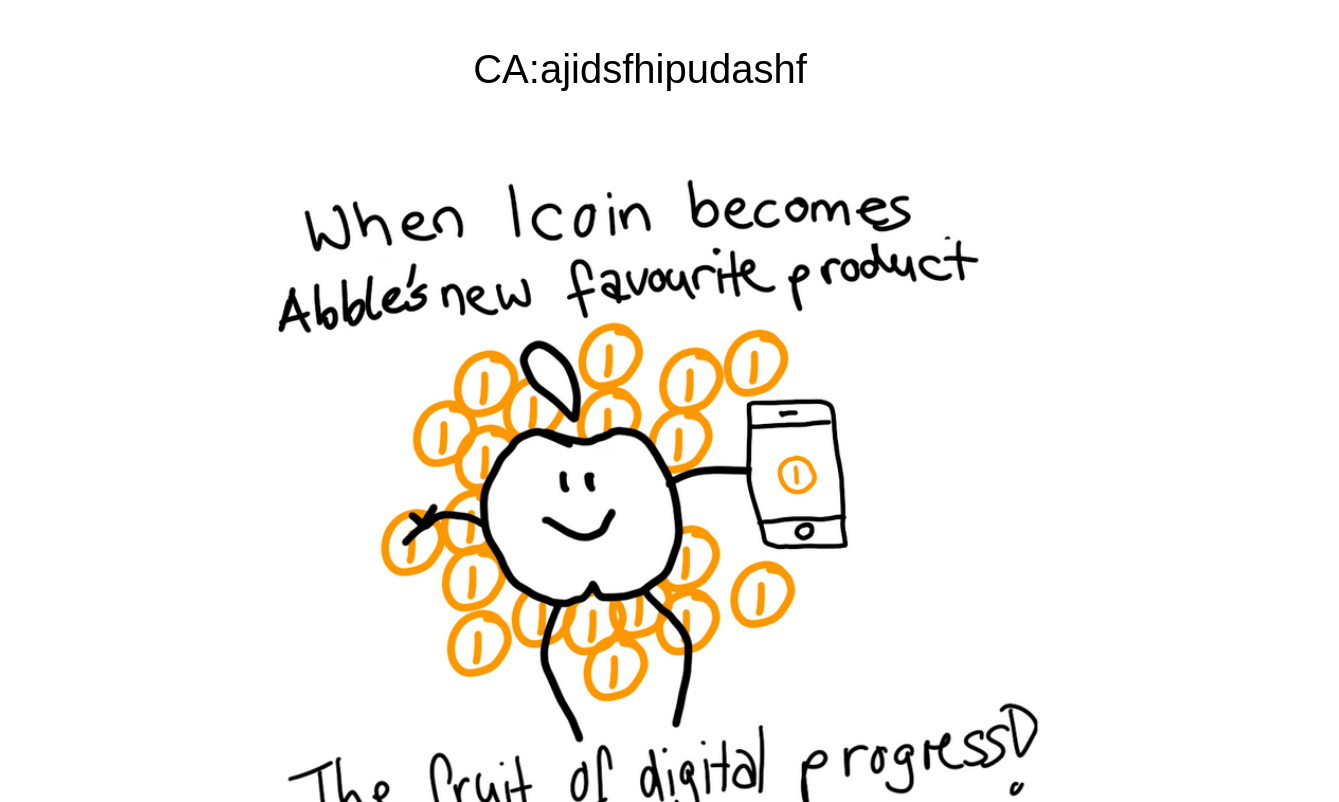
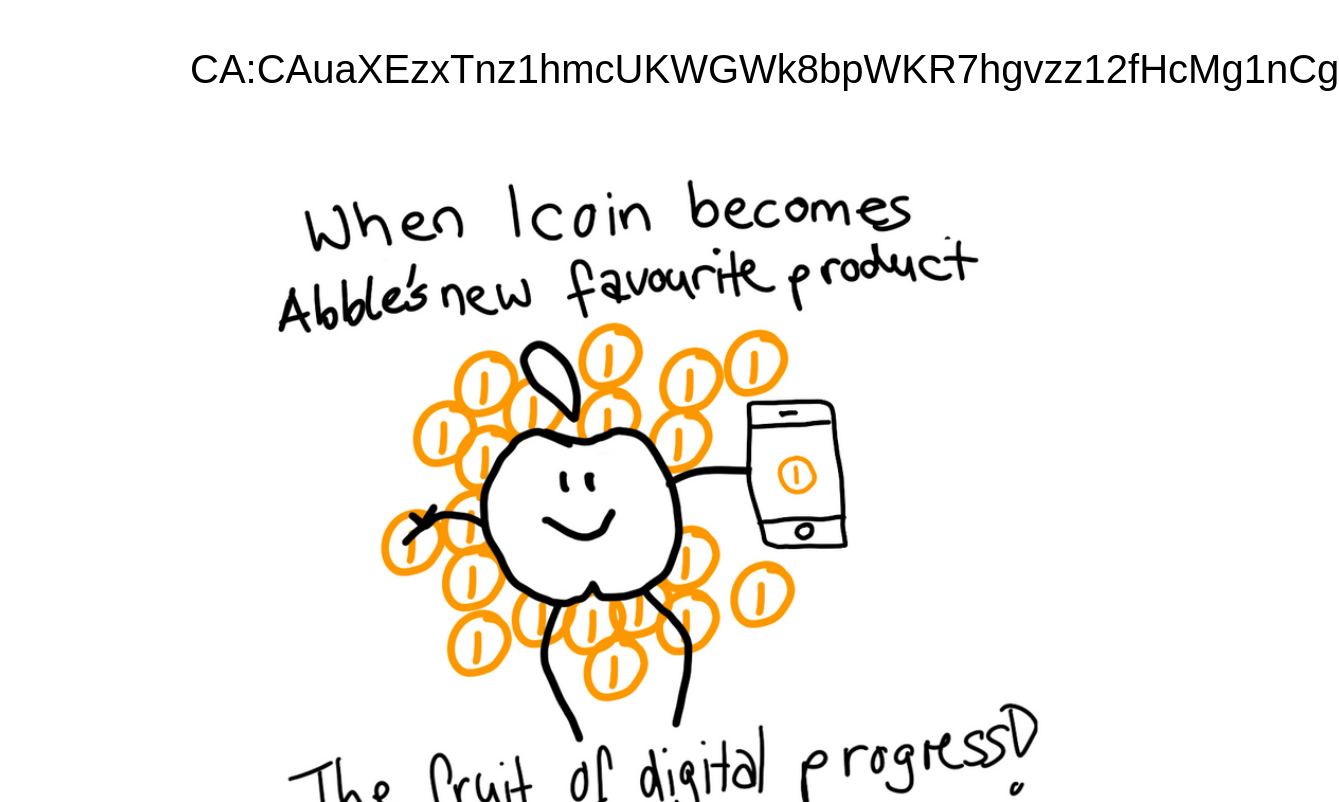
Before and after one commit to mmototu/Icoinsol, a plain HTML site: page index.html in a window 1280 px wide. Shown: the part 1024-1826 px from the top of the page, 1339 px wide, since content can reach past the window. Drawn offline with Linux system fonts and the light colour scheme.

Commit message:
Update index.html

```diff
--- a/index.html
+++ b/index.html
@@ -27,7 +27,7 @@
       <a href="https://t.me/icoinsol">
         <img class="Telegram" src="Telegram.jpg">
       </a>
-      <p class="CA">CA:ajidsfhipudashf</p>
+      <p class="CA">CA:CAuaXEzxTnz1hmcUKWGWk8bpWKR7hgvzz12fHcMg1nCg</p>
       <img class="P1" src="P1.png">
       <img class="P3" src="P3.png">
       <img class="P2" src="P2.jpg">
```
